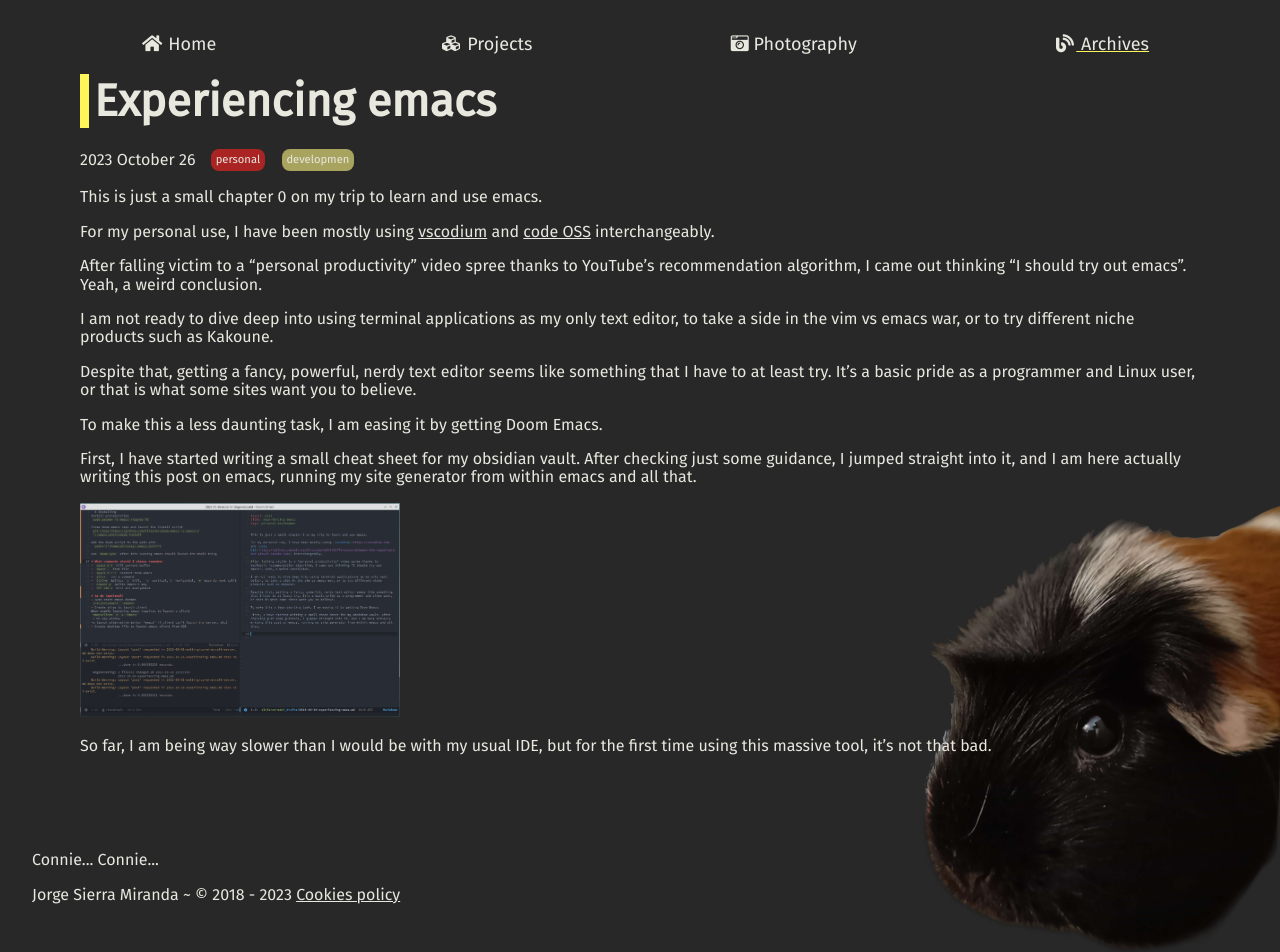
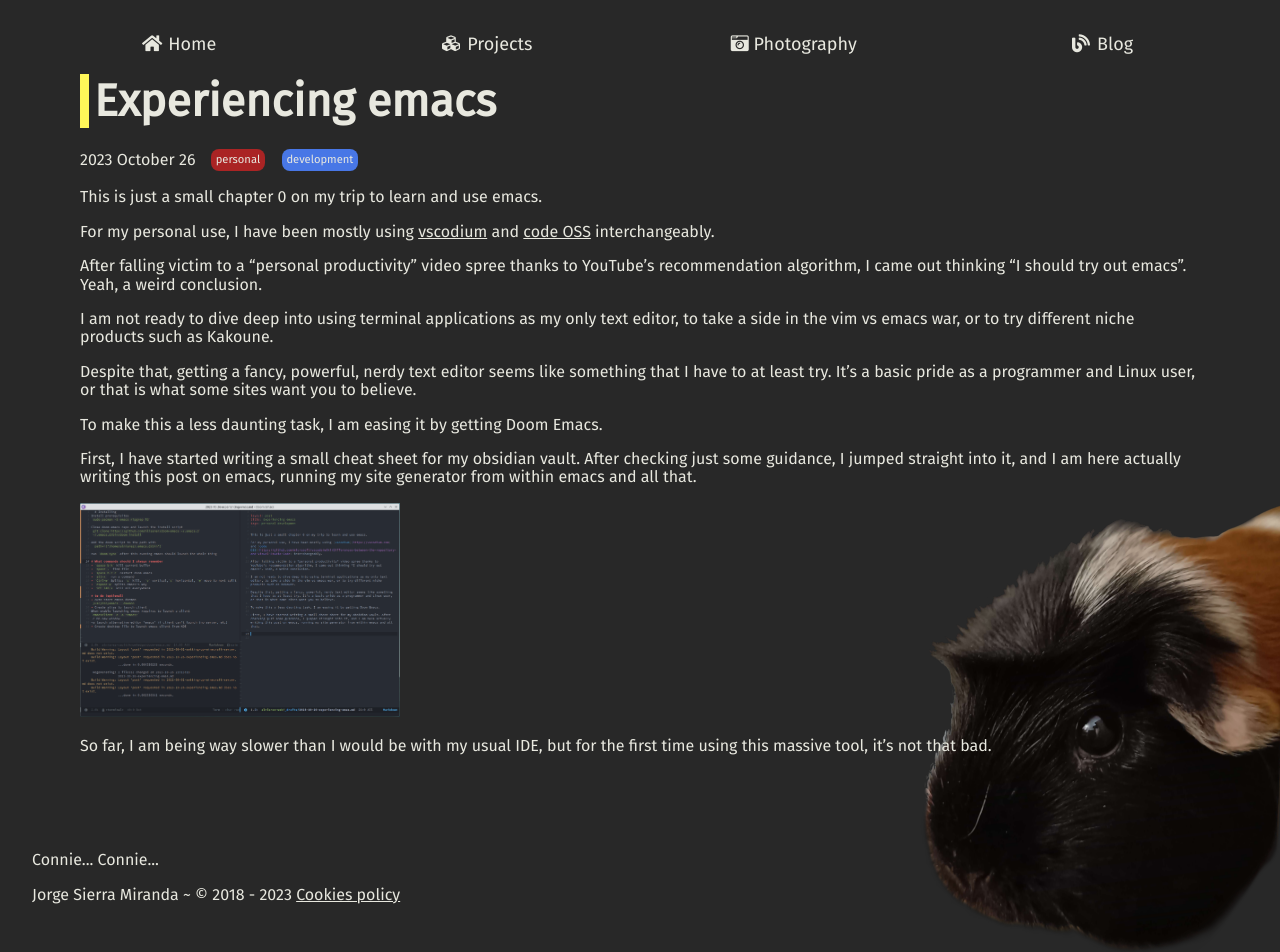
Before and after one commit to Alniarez/alniarez-web, a Jekyll site: the page built from _posts/2023-10-26-experiencing-emas.md, in a window 1280 px wide. Built offline with Jekyll 4.4.1, drawn with Linux system fonts in a browser that asks for light colours; nearby versions of some CDN libraries.

Commit message:
renamed archive to blog

```diff
--- a/_data/navigation.yml
+++ b/_data/navigation.yml
@@ -7,6 +7,6 @@
 - name: Photography
   link: /photography
   icon: fa fa-camera-retro fw
-- name: Archives
-  link: /archives
+- name: Blog
+  link: /blog
   icon: fa fa-blog fa-fw
--- a/_posts/2023-10-26-experiencing-emas.md
+++ b/_posts/2023-10-26-experiencing-emas.md
@@ -1,7 +1,7 @@
 ---
 layout: post
 title: Experiencing emacs
-tags: personal developmen
+tags: personal development
 ---
 
 This is just a small chapter 0 on my trip to learn and use emacs.
```
Also changed, not shown: blog.md (renamed from archives.md).
